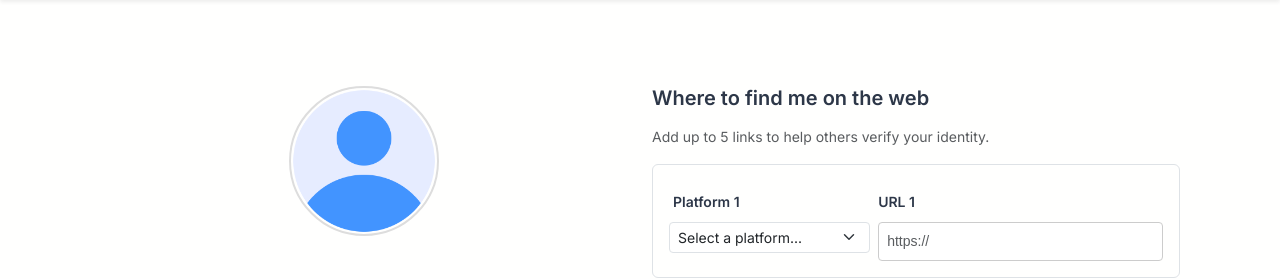
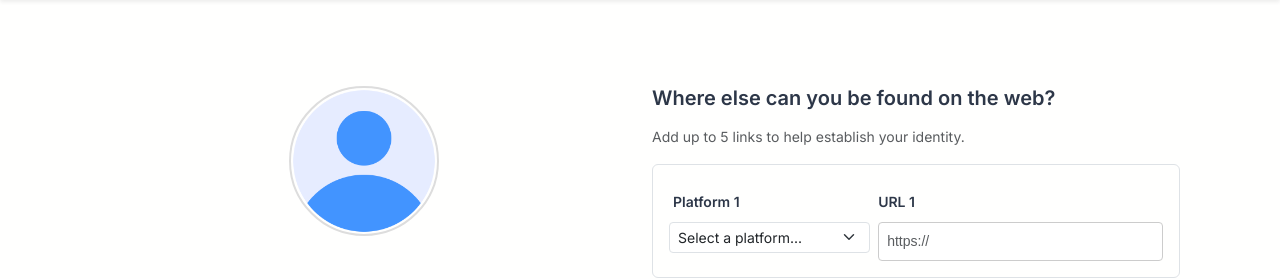
Before and after one commit to sfirke/meutch, a Flask app: page /profile in a window 1280 px wide. Shown: the part 64-343 px from the top of the page. Run offline with Flask 3, Linux system fonts and the light colour scheme; the visitor is signed in with stand-in values (Sample User, id 1); data comes from the database, SQL or seed files in the repository; data that the repository does not hold is empty; some libraries are stand-ins or nearby versions.

Commit message:
language tweak

```diff
--- a/app/templates/main/profile.html
+++ b/app/templates/main/profile.html
@@ -34,8 +34,8 @@
 
             <!-- Right Column - Web Links -->
             <div class="col-md-6">
-                <h5 class="mb-3">Where to find me on the web</h5>
-                <small class="text-muted mb-3 d-block">Add up to 5 links to help others verify your identity.</small>
+                <h5 class="mb-3">Where else can you be found on the web?</h5>
+                <small class="text-muted mb-3 d-block">Add up to 5 links to help establish your identity.</small>
 
                 {% for i in range(1, 6) %}
                 <div class="web-link-group mb-3 p-3 border rounded" data-link-index="{{ i }}">
```
